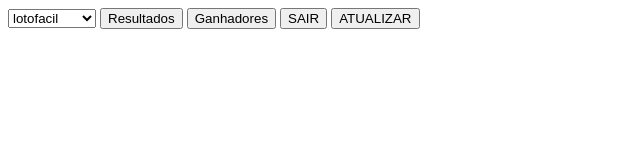
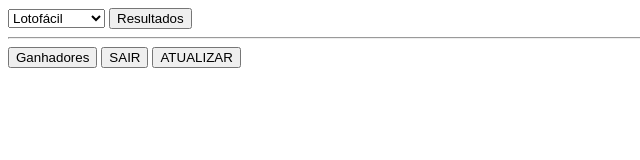
Before and after one commit to AndersonRamos07/CRUD_MVC, a website: page public/html/index.html in a window 1280 px wide. Shown: the whole page, without its empty margins (0-640 px from the left). Drawn offline with Linux system fonts and the light colour scheme.

Commit message:
Algumas mudanças e correções

```diff
--- a/package.json
+++ b/package.json
@@ -17,7 +17,9 @@
   },
   "homepage": "https://github.com/AndersonRamos07/CRUD_MVC#readme",
   "dependencies": {
+    "body-parser": "^1.19.1",
     "express": "^4.17.1",
+    "nodemon": "^2.0.15",
     "puppeteer": "^12.0.1"
   }
 }
--- a/public/html/index.html
+++ b/public/html/index.html
@@ -5,22 +5,26 @@
         <meta http-equiv="X-UA-Compatible" content="IE=edge">
         <meta name="viewport" content="width=device-width, initial-scale=1.0">
         <title>LOTO-INDEX</title>
+       <!-- <script src="../javascript/scripts.js"></script> -->
     </head>
     <body>
 
-        <select>
-            <option value="lotofacil">lotofacil</option>
-            <option value="federal">federal</option>
-            <option value="lotomania">lotomania</option>
-            <option value="quina">quina</option>
-            <option value="dupla-sena">dupla-sena</option>
-            <option value="megaSena">megaSena</option>
-            <option value="timemania">timemania</option>
-            <option value="diadesorte">diadesorte</option>
-        </select>
+        <form action="/resultados" method="post">
+            <select name="opcaoLoteria" id="opcaoLoteria">
+                <option value="lotofacil">Lotofácil</option>
+                <option value="lotomania">Lotomania</option>
+                <option value="quina">Quina</option>
+                <option value="duplasena">Dupla Sena</option>
+                <option value="megasena">Mega-Sena</option>
+                <option value="timemania">Timemania</option>
+                <option value="diadesorte">Dia de Sorte</option>
+                <option value="supersete">Super Sete</option>
+            </select>
+            <button type="submit">Resultados</button>
+        </form>
+        <hr>
 
-        <button onclick='location.href="/Resultados"'>Resultados</button>
-        <button onclick='location.href="/Ganhadores"'>Ganhadores</button>
+        <button onclick='location.href="/ganhadores"'>Ganhadores</button>
         <button onclick='alert("BOTÃO SAIR")'>SAIR</button>
         <button onclick='location.reload()'>ATUALIZAR</button>
 
```
Also changed, not shown: index.js (+8 -12 lines).
